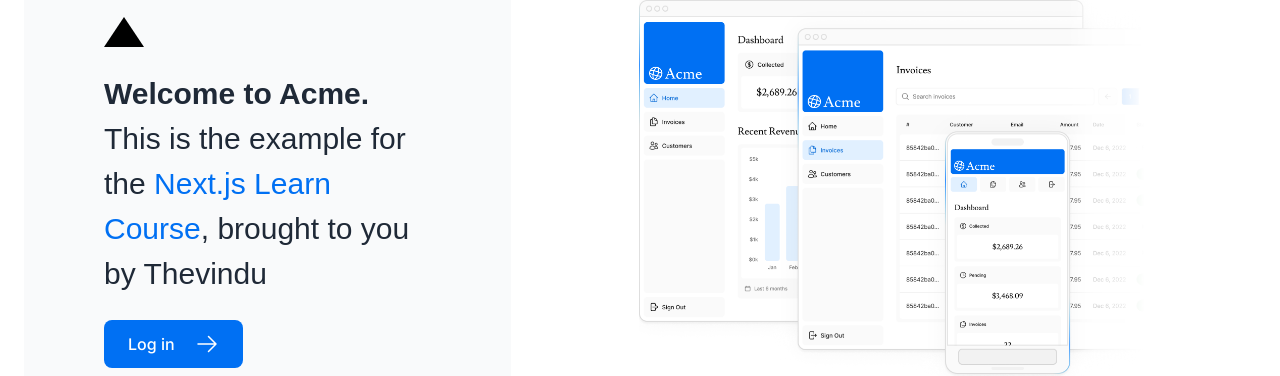
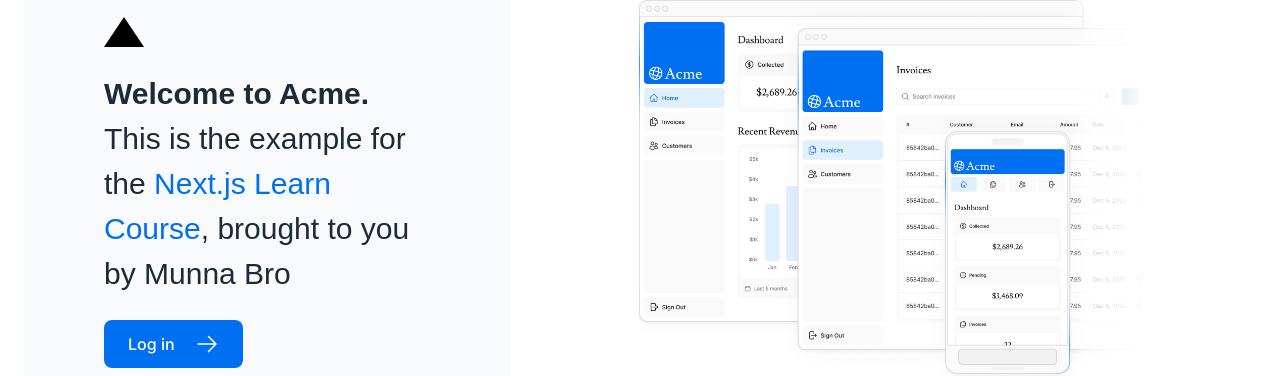
Before and after one commit to ThevinduD/NextJS-Dashboard, a Next.js app: page / in a window 1280 px wide. Shown: the part 320-696 px from the top of the page. Built offline with nearby package versions, Linux system fonts and the light colour scheme; a web font is replaced by a local one.

Commit message:
Testing commit

```diff
--- a/app/page.tsx
+++ b/app/page.tsx
@@ -21,7 +21,7 @@
             <a href="https://nextjs.org/learn/" className="text-blue-500">
               Next.js Learn Course
             </a>
-            , brought to you by Thevindu
+            , brought to you by Munna Bro
           </p>
           <Link
             href="/login"
```
